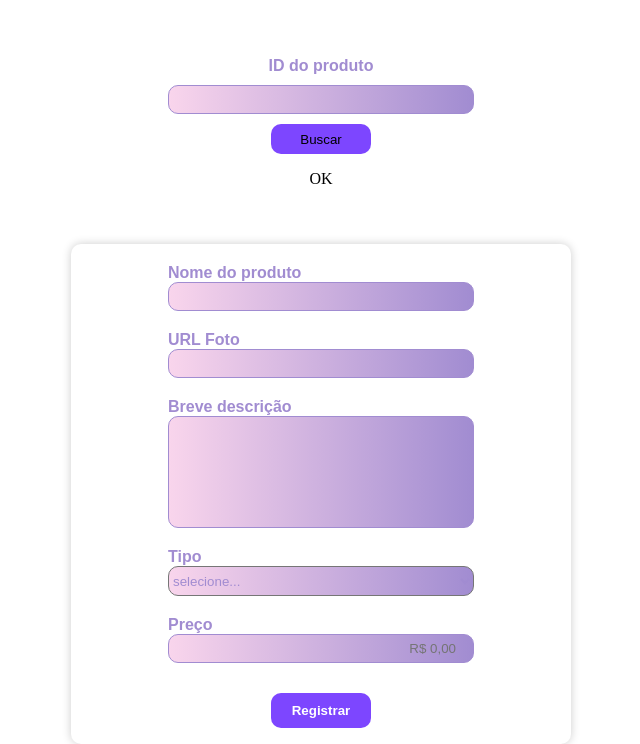
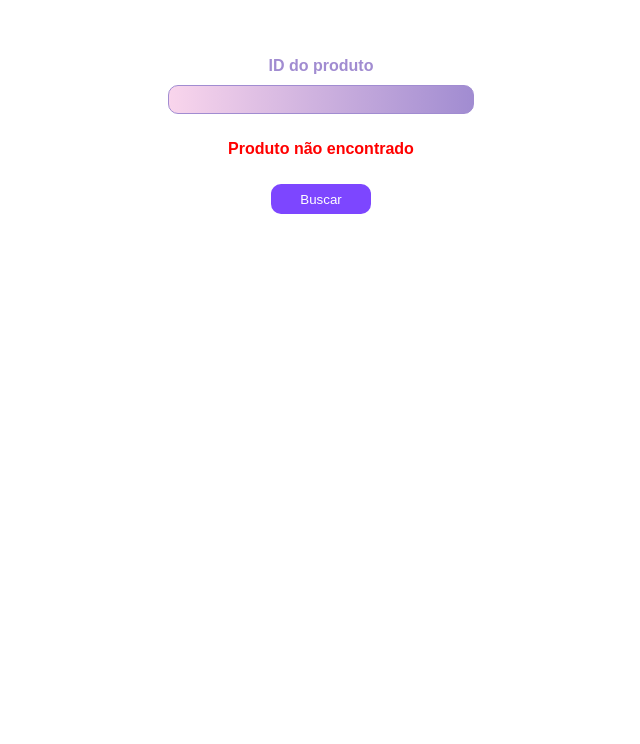
Before and after one commit to GabigolDEVPY/HTML-CSS-ETC, a Flask app: page /return-product in a window 1280 px wide. Shown: the part 63-807 px from the top of the page, without its empty margins (319-959 px from the left). After the commit the page ends 277 px from the top, so only its background shows below. Run offline with Flask 3, Linux system fonts and the light colour scheme.

Commit message:
criando edit

```diff
--- a/PROJETOS-1/app/routes/edit.py
+++ b/PROJETOS-1/app/routes/edit.py
@@ -17,6 +17,7 @@ def return_edit():
 
 @edit_bp.route('/return-product', methods=["GET"])
 def return_product():
-    product = [1]
+    product = []
     product_id = request.args.get('id')
-    return render_template("edit.html", product=product)
+    return render_template("edit.html", error="erro")
+    # return render_template("edit.html", product=product)
--- a/PROJETOS-1/app/templates/edit.html
+++ b/PROJETOS-1/app/templates/edit.html
@@ -21,16 +21,15 @@
             <form action="{{ url_for('edit.return_product')}}" method="get">
                 <label for="Name">ID do produto</label>
                 <input type="text" name="id" maxlength="50" required>
-                <button type="submit">Buscar</button>
+                {% if error %}
+                    <p style="color: red;">Produto não encontrado</p>
+                {% endif %}
+                <button style="color: white;" type="submit">Buscar</button>
             </form>
         </div>
     </div>
 
-    {% if error %}
-        <p>Erro</p>
-    {% endif %}
     {% if product %}
-        <p>OK</p>
         <div class="space-edit">
             <form action="{{ url_for('add.return_add')}}" method="POST">
                 <div class="linha">
```
Also changed, not shown: PROJETOS-1/app/static/style-add.css (line endings or trailing spaces).
